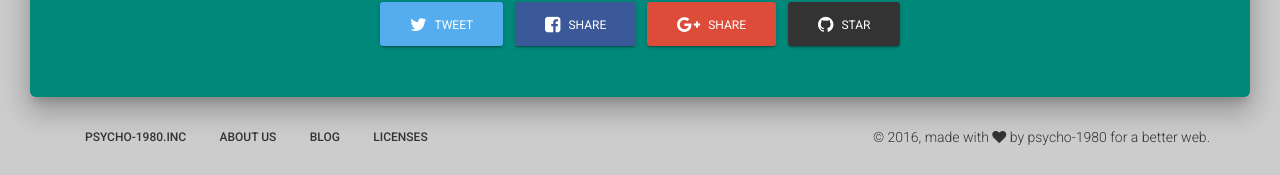
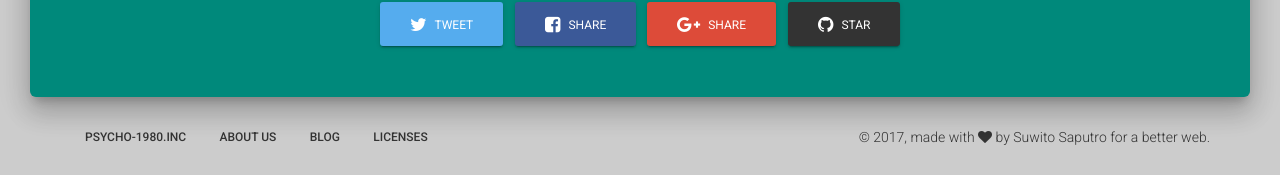
Before and after one commit to suwito-80/suwito-80.github.io, a Jekyll site: the page built from index.html, in a window 1280 px wide and 900 px high, scrolled down 505 px. Shown: the part 722-897 px from the top of the window. Built offline with Jekyll 4.4.1, drawn with Linux system fonts in a browser that asks for light colours; nearby versions of some CDN libraries.

Commit message:
Update profile.html

```diff
--- a/_layouts/profile.html
+++ b/_layouts/profile.html
@@ -248,7 +248,7 @@
 				</ul>
             </nav>
             <div class="copyright pull-right">
-                &copy; 2016, made with <i class="fa fa-heart heart"></i> by psycho-1980 for a better web.
+                &copy; 2017, made with <i class="fa fa-heart heart"></i> by Suwito Saputro for a better web.
             </div>
         </div>
     </footer>
```
